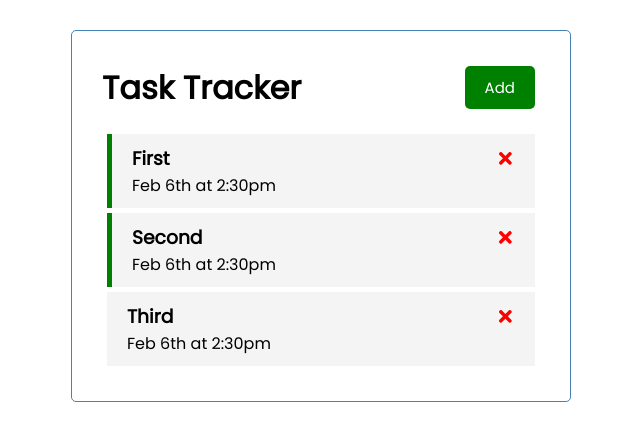
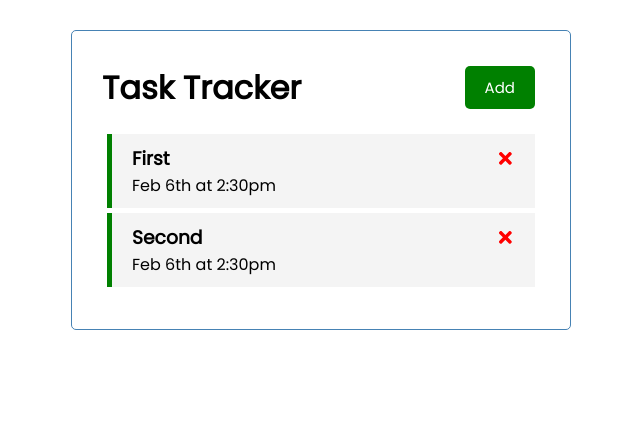
Before and after one commit to marcibaumel/Traversy_Media-React_JS_Crash_Course_2021, a React (Create React App) app in the folder react-task-tracker/: page / in a window 1280 px wide. Shown: the top 440 px of the page, without its empty margins (319-959 px from the left). Built offline with nearby package versions, Linux system fonts and the light colour scheme; data requests are answered from the project's data file.

Commit message:
Delete task

```diff
--- a/react-task-tracker/db.json
+++ b/react-task-tracker/db.json
@@ -5,19 +5,12 @@
       "text": "First",
       "day": "Feb 6th at 2:30pm",
       "reminder": true
-  },
-  {
+    },
+    {
       "id": "2",
       "text": "Second",
       "day": "Feb 6th at 2:30pm",
       "reminder": true
-  },
-  {
-      "id": 3,
-      "text": "Third",
-      "day": "Feb 6th at 2:30pm",
-      "reminder": false
-  }
+    }
   ]
-
 }
--- a/react-task-tracker/src/App.js
+++ b/react-task-tracker/src/App.js
@@ -27,7 +27,10 @@
 
   //DELETE TASK
 
-  const deleteTask = (id) =>{
+  const deleteTask = async (id) =>{
+    await fetch(`http://localhost:5000/tasks/${id}`,{
+      method: 'DELETE'
+    })
     setTasks(tasks.filter((task) => task.id !== id))
   }
 
```
